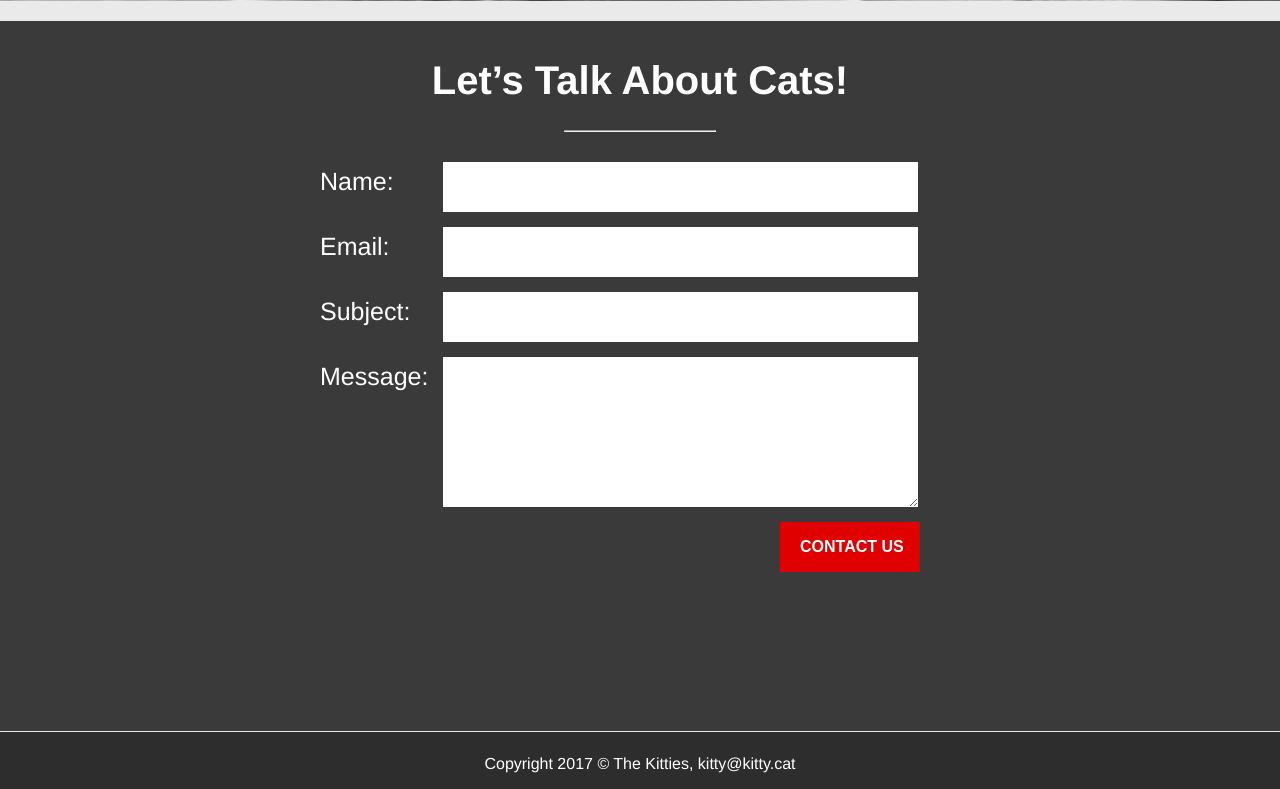
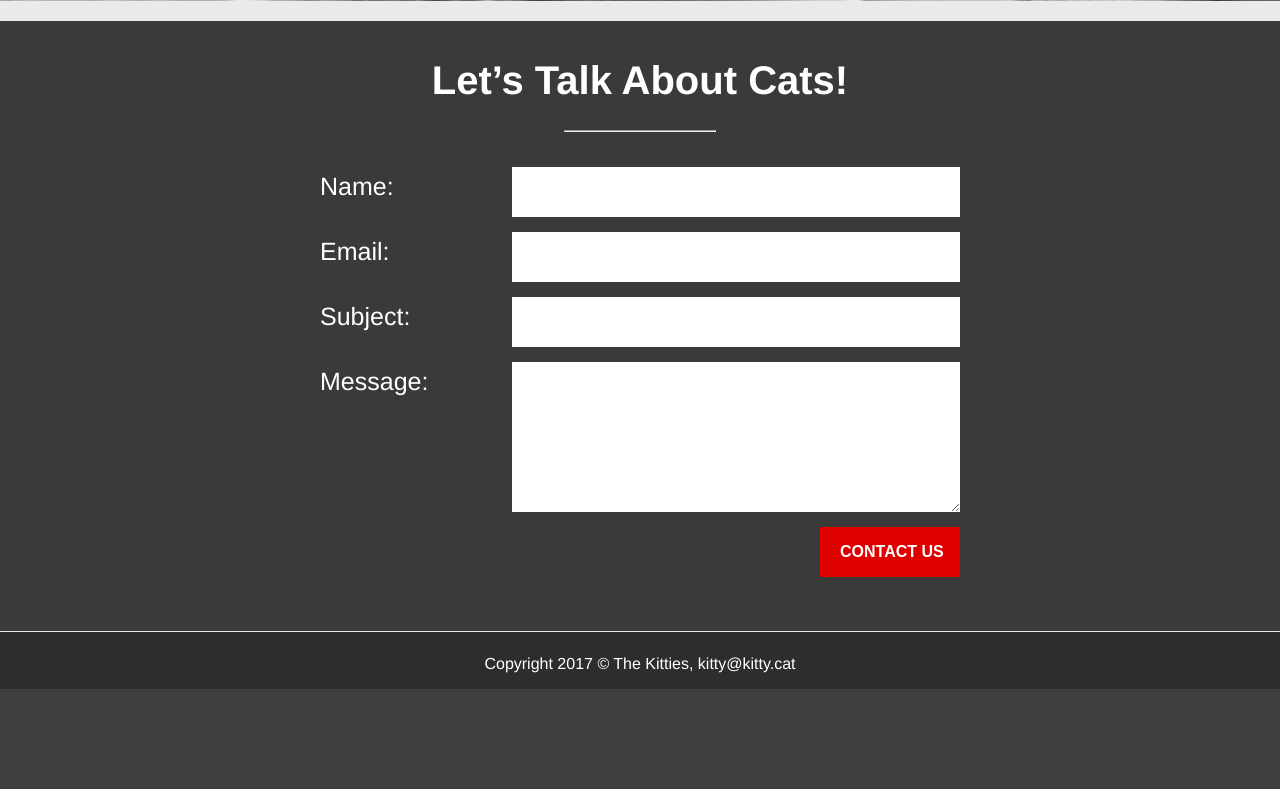
Before and after one commit to festuskiambi/kitty-kats, a PHP site: page /contact.html in a window 1280 px wide. Shown: the part 659-1448 px from the top of the page. After the commit the page ends 1348 px from the top, so only its background shows below. Run offline with PHP 8.4, Linux system fonts and the light colour scheme; some web fonts are replaced.

Commit message:
contact form

```diff
--- a/contact.html
+++ b/contact.html
@@ -45,7 +45,7 @@
 				     <input type="text" name="Subject" id="Subject" />
 
 				     <label for="Message">Message:</label><br />
-				     <textarea name="Message" rows="20" cols="20" id="Message"></textarea>
+				     <textarea name="Message" id="Message"></textarea>
 
 				     <input class= "submit_button" type="submit" name="CONTACT US" value="CONTACT US"  />
                  </form>
--- a/css/style.css
+++ b/css/style.css
@@ -172,7 +172,7 @@ body{
 }
 .contact_form{
     width: 100%;
-    height: 700px;
+    height: 600px;
     background-color: #3A3A3A;
     color: #FFFFFF;
     margin-top: 20px;
@@ -187,15 +187,15 @@ body{
     width: 150px;
 }
 #contact_area{
-    width: 600px;
+    width: 50%;
     position: absolute;
     left: 25%;
-    margin-top: 20px;
+    margin-top: 25px;
 }
 #contact_area input, #contact_area textarea {
     margin: 0px 0px 15px 0px;
     padding: 5px;
-	width: 475px;
+	width: 70%;
     height: 50px;
     border: 2px;
 }
@@ -206,8 +206,8 @@ body{
 label{
     float: left;
 	text-align: left;
-	margin-right: 20px;
-	width: 100px;
+	margin-right: 5%;
+	width: 25%;
 	padding-top: 5px;
     font-size: 25px;
 
```
